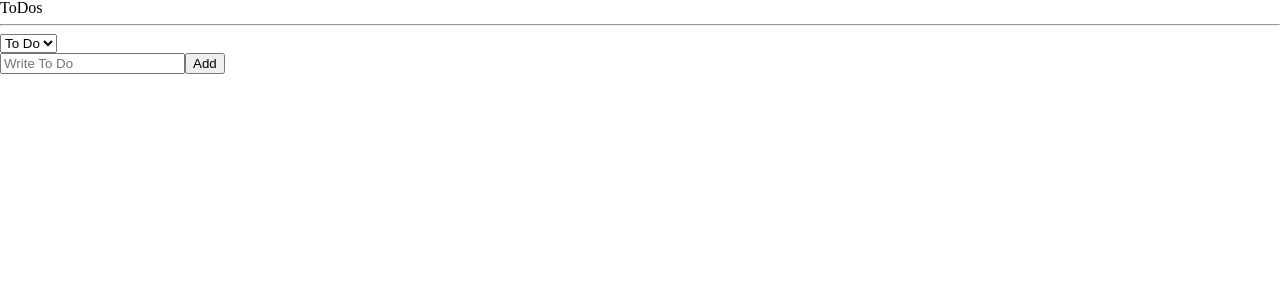
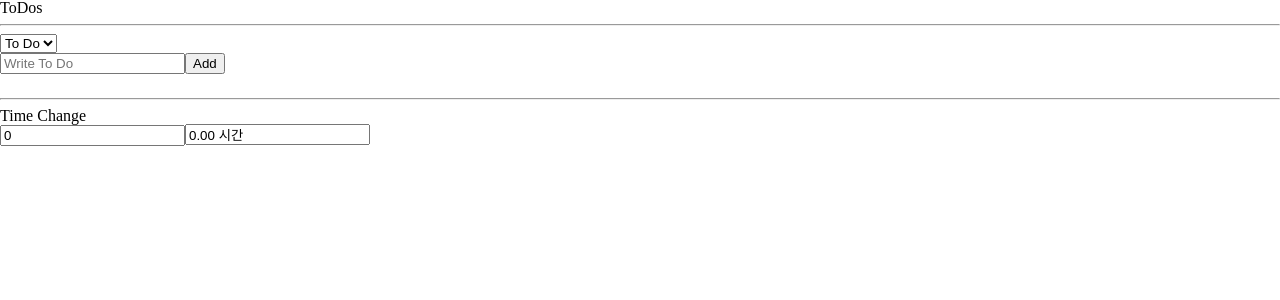
Before and after one commit to rlaclghks123/react-masterClass-toDoList, a React (Create React App) app: page / in a window 1280 px wide. Shown: the top 300 px of the page. Built offline with nearby package versions, Linux system fonts and the light colour scheme.

Commit message:
code Challenge - Time Change with Selector
Selector를 통해 입력한 minutes atom을 변형해서 output을 실행

```diff
--- a/src/atoms.tsx
+++ b/src/atoms.tsx
@@ -45,4 +45,17 @@ export const toDoSelector = selector({
 
         return toDos.filter((toDo) => toDo.category === category);
     }
+});
+
+export const minuteAtom = atom({
+    key: "minutes",
+    default: 0,
+});
+
+export const hourSelector = selector({
+    key: "hours",
+    get: ({ get }) => {
+        const minutes = get(minuteAtom);
+        return (minutes / 60).toFixed(2);
+    }
 })
--- /dev/null
+++ b/src/components/TimeChange.tsx
@@ -0,0 +1,22 @@
+import React from "react";
+import { useRecoilState, useRecoilValue } from "recoil";
+import { hourSelector, minuteAtom } from "../atoms";
+
+function TimeChange() {
+
+    const [minutes, setMinutes] = useRecoilState(minuteAtom);
+    const hours = useRecoilValue(hourSelector);
+    const onChangeMinutes = (event: React.FormEvent<HTMLInputElement>) => {
+
+        setMinutes(+event.currentTarget.value);
+
+    }
+
+    return (
+        <>
+            <input value={minutes} onChange={onChangeMinutes} placeholder="Minutes"></input>
+            <input value={`${hours} 시간`} placeholder="Hours"></input>
+        </>
+    )
+}
+export default TimeChange;
--- a/src/components/ToDoList.tsx
+++ b/src/components/ToDoList.tsx
@@ -3,6 +3,7 @@ import { useRecoilValue } from "recoil";
 import { toDoSelector } from "../atoms";
 import CreateToDo from "./CreateToDo";
 import Select from "./Select";
+import TimeChange from "./TimeChange";
 import ToDo from "./ToDo";
 
 
@@ -22,6 +23,11 @@ function ToDoList() {
             <ul>
                 {toDos.map((toDo) => <ToDo key={toDo.id} {...toDo} />)}
             </ul>
+
+            <br />
+            <hr />
+            <h1>Time Change</h1>
+            <TimeChange />
         </>
     )
 }
```
